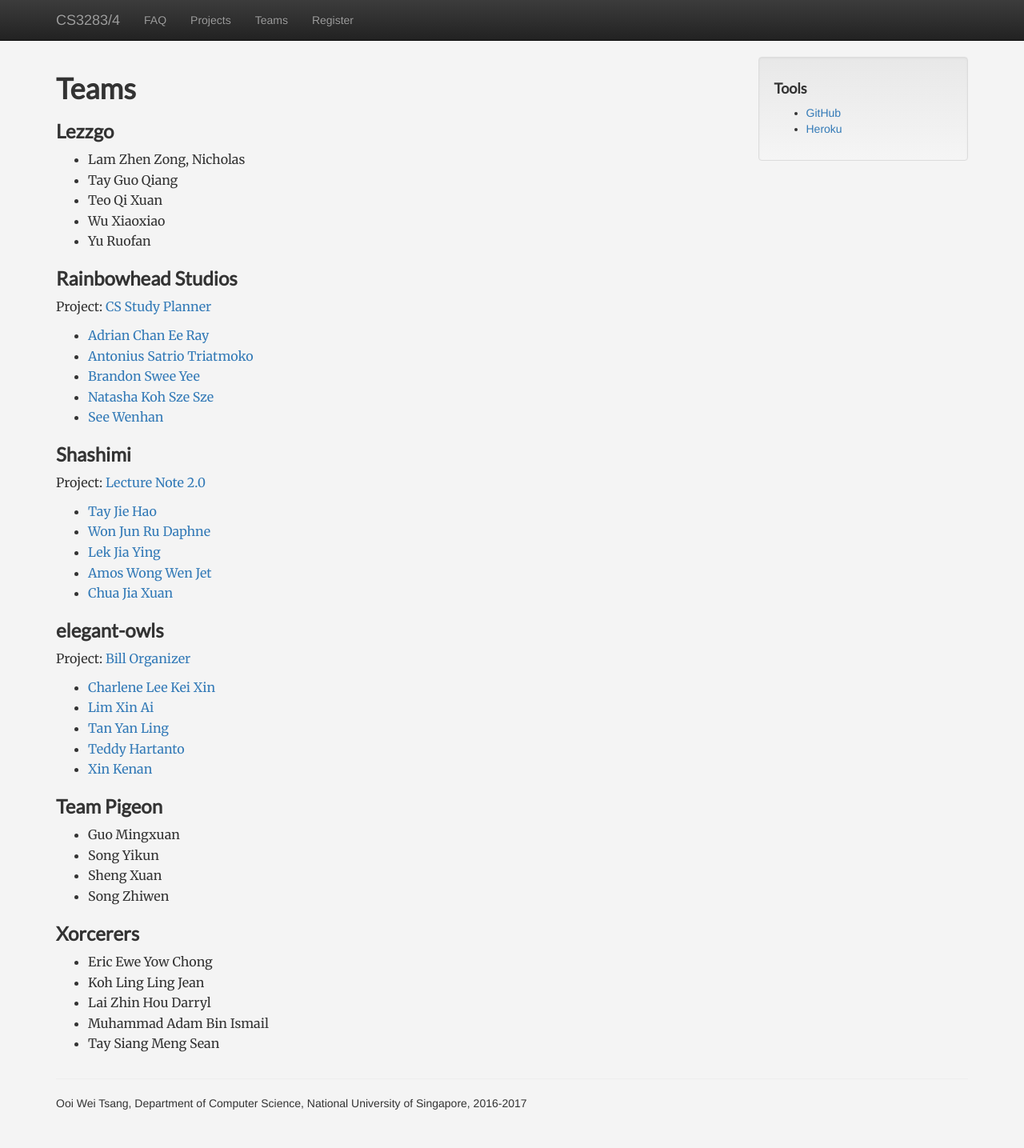
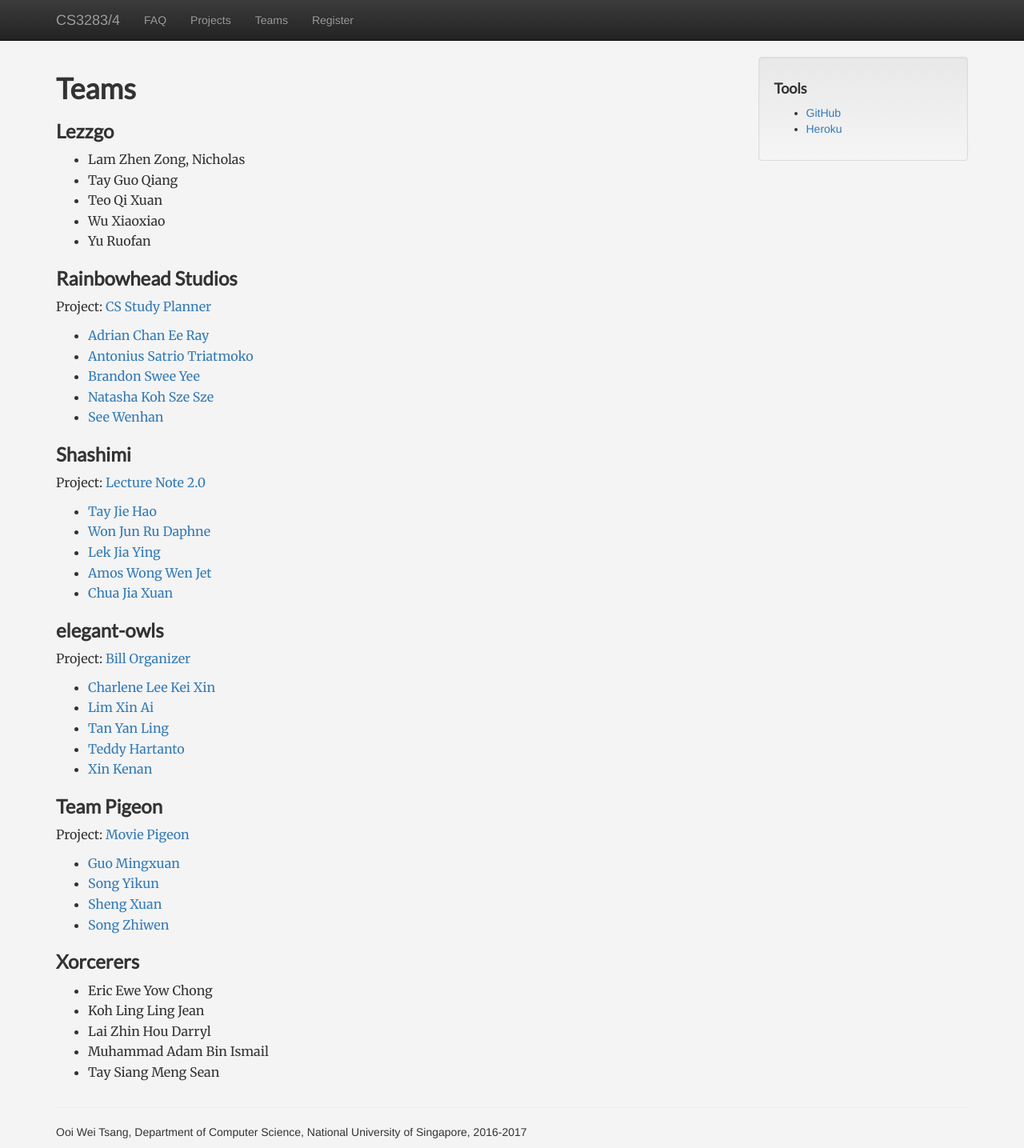
Before and after one commit to nus-mtp/1617, a Jekyll site: the page built from teams.md, in a window 1280 px wide. Shown: the whole page at 80% size. Built offline with Jekyll 4.4.1, drawn with Linux system fonts in a browser that asks for light colours; nearby versions of some CDN libraries; before the commit the page ends 1399 px from its top, so only the background shows below that.

Commit message:
Update teams.md

```diff
--- a/teams.md
+++ b/teams.md
@@ -45,10 +45,12 @@ Project: [Bill Organizer](https://github.com/nus-mtp/bill-organizer)
 
 ### Team Pigeon
 
-* Guo Mingxuan
-* Song Yikun
-* Sheng Xuan
-* Song Zhiwen
+Project: [Movie Pigeon](https://github.com/nus-mtp/movie-pigeon)
+
+* [Guo Mingxuan](https://github.com/Carl26)
+* [Song Yikun](https://github.com/shadowsong27)
+* [Sheng Xuan](https://github.com/Sheng-Xuan)
+* [Song Zhiwen](https://github.com/zzzzwen)
 
 ### Xorcerers
 
```
